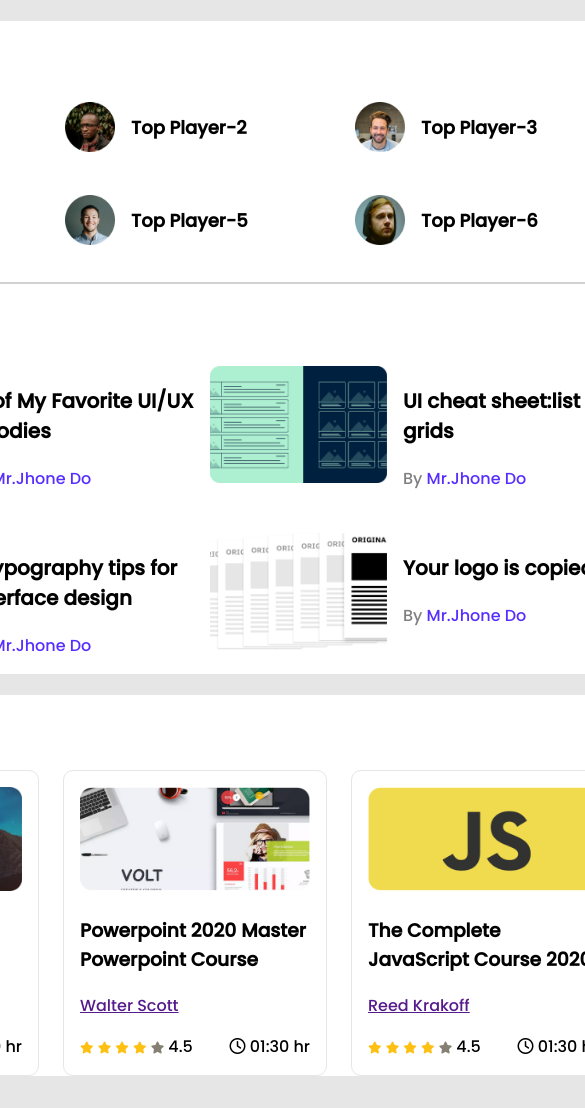
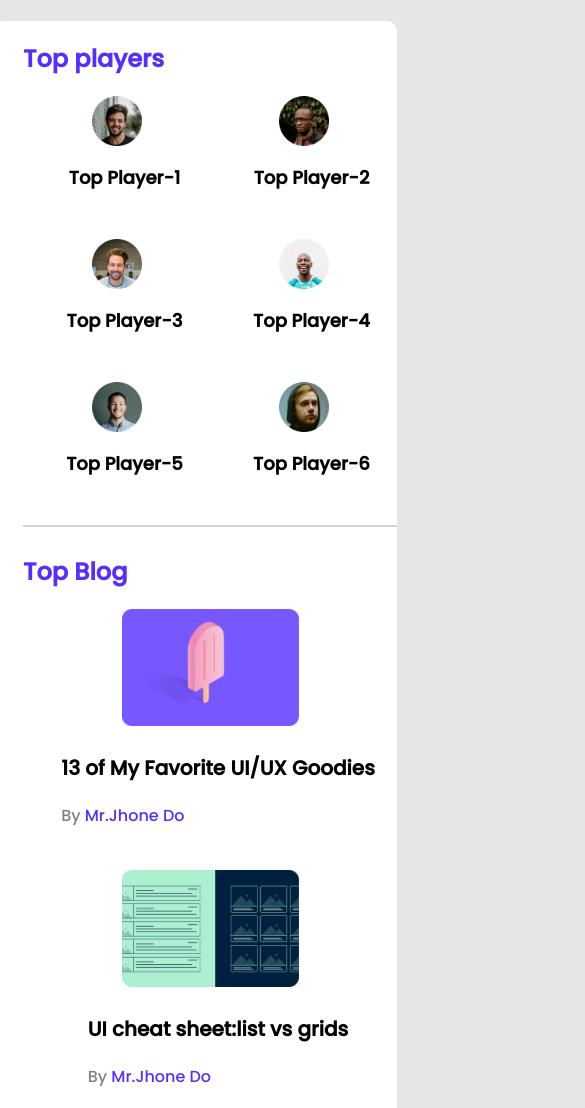
Before and after one commit to shakawatChy434/leader-board-css3, a plain HTML site: page index.html in a window 390 px wide. Shown: the top 1108 px of the page, 585 px wide, since content can reach past the window. Before the commit the page ends 1084 px from the top, so only its background shows below. Drawn offline with Linux system fonts and the light colour scheme.

Commit message:
finished-responsivenes

```diff
--- a/css/style.css
+++ b/css/style.css
@@ -127,7 +127,45 @@ Top blog style patr end
     color: #858072;
 
 }
-
 /* -------------------------------
 Latest Courser Part end
 ------------------------------.....  */
+
+/* --------------------------
+Media Queries Paet Started
+----------------------------- */
+/* For Mobile  Devices */
+ @media only screen and (max-width:688px){
+     .container{
+         width: 100%;
+     }
+     .players, .blogs, .courses{
+         grid-template-columns: repeat(1, 1fr);
+        /* background-color: greenyellow; */
+     }
+     .player, .blog, .courses{
+         flex-direction: column;
+         align-items: center;
+     }
+ }
+ /* Tablats Devices */
+
+ @media only screen and (min-width: 68px) and (max-width: 992px) {
+    .container{
+        width: 100%;
+    }
+    .players{
+        grid-template-columns: repeat(2, 1fr);
+    }
+    .blogs, .courses{
+        grid-template-columns: repeat(1, 1fr);
+       /* background-color: greenyellow; */
+    }
+    .player, .blog, .courses{
+        flex-direction: column;
+        align-items: center;
+    }
+ }
+/* --------------------------
+Media Queries Paet ended
+----------------------------- */
```
